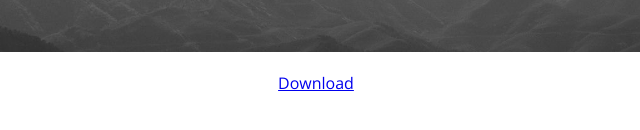
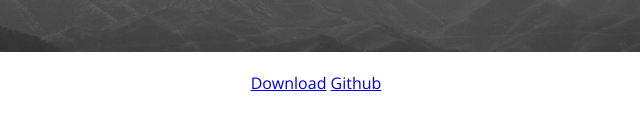
Before and after one commit to Nyl000/NylAutoWriter, a website: page demo/index.html in a window 1280 px wide. Shown: the part 548-678 px from the top of the page, 324-964 px from the left. Drawn offline with nearby package versions, Linux system fonts and the light colour scheme.

Commit message:
Added github button to demo page

```diff
--- a/demo/index.html
+++ b/demo/index.html
@@ -25,6 +25,7 @@ $('#mytext').NylAutoWriter();
 </section>
 <section id="downloadInfos">
     <a class="github-button" href="https://github.com/Nyl000/NylAutoWriter/archive/master.zip" data-icon="octicon-cloud-download" data-style="mega" aria-label="Download ntkme/github-buttons on GitHub">Download</a>
+    <a class="github-button" href="https://github.com/Nyl000/NylAutoWriter" data-style="mega" data-count-href="/Nyl000/NylAutoWriter/watchers" data-count-api="/repos/Nyl000/NylAutoWriter#subscribers_count" data-count-aria-label="# watchers on GitHub" aria-label="Watch Nyl000/NylAutoWriter on GitHub">Github</a>
 </section>
 
 <script src="https://code.jquery.com/jquery-1.12.3.min.js"   integrity="sha256-aaODHAgvwQW1bFOGXMeX+pC4PZIPsvn2h1sArYOhgXQ="   crossorigin="anonymous"></script>
```
